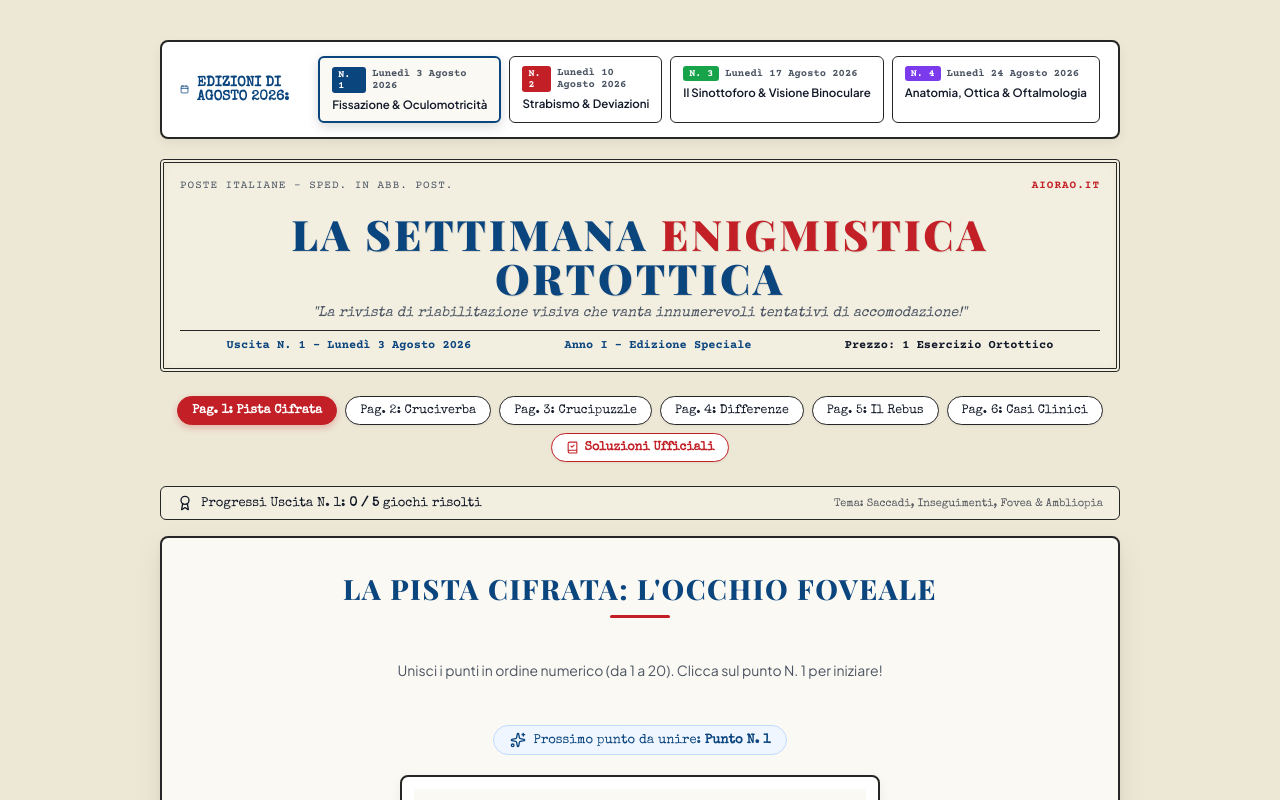
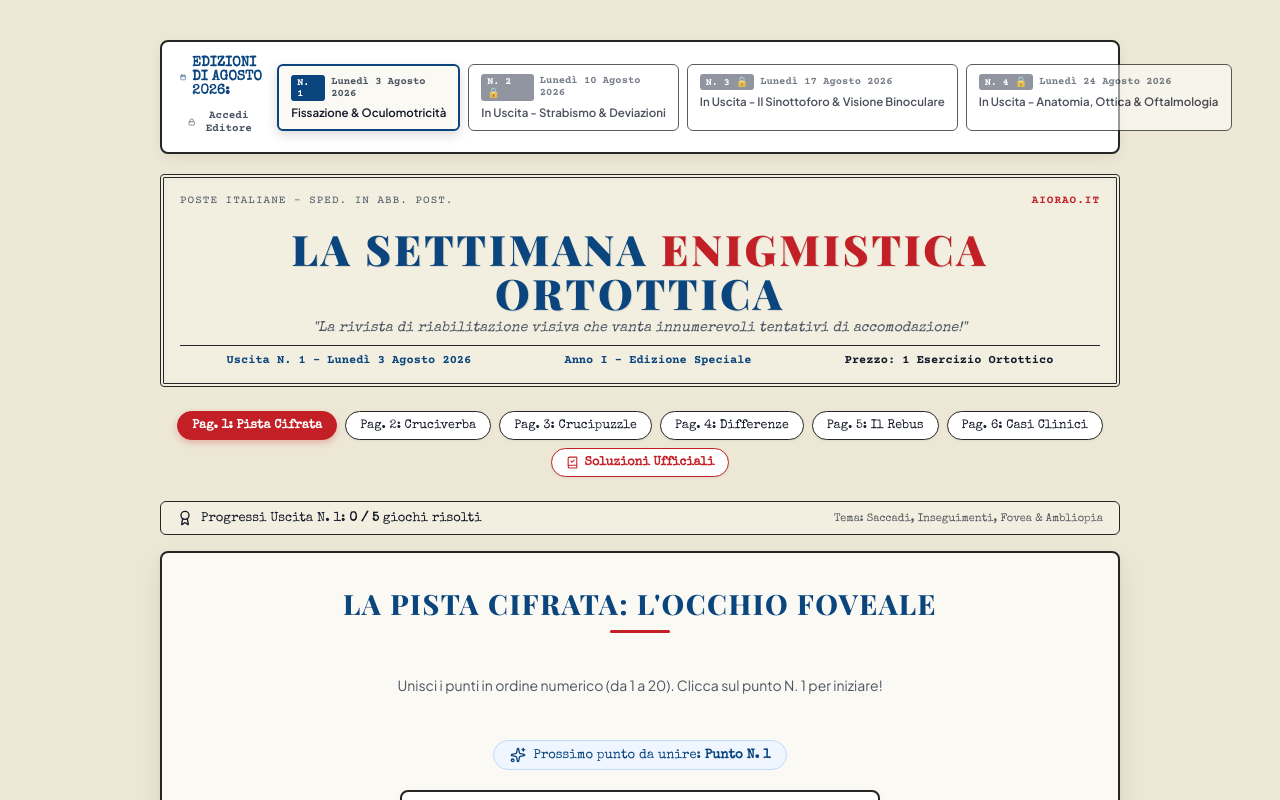
Before and after one commit to SFORNER293/Giornale-Ortottica, a React (Vite) app: page / in a window 1280 px wide. Shown: the top 800 px of the page. Built offline with nearby package versions, Linux system fonts and the light colour scheme; a web font is replaced by a local one.

Commit message:
Add issue locking for public users with Editor Admin PIN unlock and URL admin parameter

```diff
--- a/src/App.tsx
+++ b/src/App.tsx
@@ -16,12 +16,50 @@ import {
   BookOpen,
   Calendar,
   Sparkles,
-  BookCheck
+  BookCheck,
+  Lock,
+  Unlock,
+  Key
 } from 'lucide-react';
 
 function App() {
   const [selectedIssueId, setSelectedIssueId] = useState<number>(1);
   const [page, setPage] = useState<number>(1);
+
+  // Admin / Editor unlock mode
+  const [isAdmin, setIsAdmin] = useState<boolean>(() => {
+    const urlParams = new URLSearchParams(window.location.search);
+    return urlParams.get('admin') === 'true' || localStorage.getItem('ortottica_admin_mode') === 'true';
+  });
+  const [showAdminModal, setShowAdminModal] = useState<boolean>(false);
+  const [adminPinInput, setAdminPinInput] = useState<string>('');
+  const [pinError, setPinError] = useState<boolean>(false);
+  const [lockedNoticeIssue, setLockedNoticeIssue] = useState<WeeklyIssue | null>(null);
+
+  const handlePinSubmit = () => {
+    if (adminPinInput === '1234' || adminPinInput.toLowerCase() === 'admin' || adminPinInput.toLowerCase() === 'visionai') {
+      setIsAdmin(true);
+      localStorage.setItem('ortottica_admin_mode', 'true');
+      setShowAdminModal(false);
+      setAdminPinInput('');
+      setPinError(false);
+      if (lockedNoticeIssue) {
+        setSelectedIssueId(lockedNoticeIssue.id);
+        setLockedNoticeIssue(null);
+      }
+    } else {
+      setPinError(true);
+    }
+  };
+
+  const toggleAdminMode = () => {
+    if (isAdmin) {
+      setIsAdmin(false);
+      localStorage.removeItem('ortottica_admin_mode');
+    } else {
+      setShowAdminModal(true);
+    }
+  };
 
   // Store completion state per issue
   const [completedGamesByIssue, setCompletedGamesByIssue] = useState<{
@@ -67,37 +105,68 @@ function App() {
     <div id="root">
       {/* Top Edition Selector Bar */}
       <div className="issue-selector-bar">
-        <div className="issue-selector-title">
-          <Calendar size={15} />
-          <span>Edizioni di Agosto 2026:</span>
+        <div className="issue-selector-title" style={{ display: 'flex', alignItems: 'center', gap: '8px', flexWrap: 'wrap', width: '100%' }}>
+          <div style={{ display: 'flex', alignItems: 'center', gap: '6px' }}>
+            <Calendar size={15} />
+            <span>Edizioni di Agosto 2026:</span>
+          </div>
+
+          {isAdmin ? (
+            <button
+              onClick={toggleAdminMode}
+              className="admin-badge-btn active"
+              title="Modalità Editore Attiva: Tutti i 4 volumi sbloccati. Clicca per tornare alla vista utenti standard."
+            >
+              <Unlock size={12} />
+              <span>Vista Editore (Volumi Sbloccati)</span>
+            </button>
+          ) : (
+            <button
+              onClick={toggleAdminMode}
+              className="admin-badge-btn"
+              title="Clicca per inserire il PIN editore e sbloccare i volumi in anteprima"
+            >
+              <Lock size={12} />
+              <span>Accedi Editore</span>
+            </button>
+          )}
         </div>
+
         <div className="issue-buttons-list">
           {ISSUES_DATA.map((issue) => {
             const isSelected = issue.id === selectedIssueId;
             const completedCount = getCompletedCount(issue.id);
             const isFullySolved = completedCount === 5;
+            const isLocked = !issue.isReleased && !isAdmin;
 
             return (
               <button
                 key={issue.id}
                 onClick={() => {
+                  if (isLocked) {
+                    setLockedNoticeIssue(issue);
+                    return;
+                  }
                   setSelectedIssueId(issue.id);
                   if (page !== 7) setPage(1);
                 }}
                 className={`issue-select-btn ${isSelected ? 'active' : ''}`}
                 style={{
                   borderColor: isSelected ? issue.badgeColor : 'var(--border-color)',
-                  backgroundColor: isSelected ? 'var(--paper-bg)' : 'rgba(255,255,255,0.7)'
+                  backgroundColor: isSelected ? 'var(--paper-bg)' : 'rgba(255,255,255,0.7)',
+                  opacity: isLocked ? 0.75 : 1
                 }}
               >
                 <div style={{ display: 'flex', alignItems: 'center', gap: '6px' }}>
-                  <span className="issue-badge" style={{ backgroundColor: issue.badgeColor }}>
-                    N. {issue.number}
+                  <span className="issue-badge" style={{ backgroundColor: isLocked ? '#6b7280' : issue.badgeColor }}>
+                    N. {issue.number} {isLocked && '🔒'}
                   </span>
                   <span className="issue-date-text">{issue.dateStr}</span>
                   {isFullySolved && <span style={{ color: 'var(--success-color)', fontWeight: 'bold' }}>★</span>}
                 </div>
-                <div className="issue-sub-title">{issue.title}</div>
+                <div className="issue-sub-title">
+                  {isLocked ? `In Uscita - ${issue.title}` : issue.title}
+                </div>
               </button>
             );
           })}
@@ -298,6 +367,77 @@ function App() {
           <ExternalLink size={12} />
         </a>
       </footer>
+
+      {/* Modal quando un utente clicca su un volume bloccato */}
+      {lockedNoticeIssue && (
+        <div className="admin-modal-overlay" onClick={() => setLockedNoticeIssue(null)}>
+          <div className="admin-modal-box" onClick={e => e.stopPropagation()}>
+            <div style={{ display: 'flex', alignItems: 'center', gap: '8px', color: '#b45309', marginBottom: '10px' }}>
+              <Lock size={24} />
+              <h3 style={{ margin: 0, fontSize: '18px', fontFamily: 'var(--font-serif)' }}>
+                Volume N. {lockedNoticeIssue.number} in preparazione
+              </h3>
+            </div>
+            <p style={{ margin: '8px 0', fontSize: '14px', lineHeight: '1.5', color: 'var(--ink-primary)' }}>
+              Questo numero non è ancora stato pubblicato per gli utenti!
+            </p>
+            <div style={{ backgroundColor: 'var(--paper-bg)', padding: '10px', borderRadius: '6px', border: '1px stroke var(--border-color)', margin: '12px 0', fontSize: '13px' }}>
+              <div><strong>Titolo:</strong> {lockedNoticeIssue.title}</div>
+              <div><strong>Data di Uscita Prevista:</strong> {lockedNoticeIssue.dateStr}</div>
+            </div>
+            <p style={{ fontSize: '12px', color: 'var(--ink-secondary)', fontStyle: 'italic', margin: '0 0 16px 0' }}>
+              Sei l'autore del Giornale? Puoi sbloccare subito tutti i volumi per testarli e modificarli prima del lancio ufficiale!
+            </p>
+            <div style={{ display: 'flex', gap: '10px', justifyContent: 'flex-end' }}>
+              <button className="nav-button" onClick={() => setLockedNoticeIssue(null)}>Chiudi</button>
+              <button
+                className="nav-button active"
+                onClick={() => {
+                  setLockedNoticeIssue(null);
+                  setShowAdminModal(true);
+                }}
+              >
+                <Key size={14} style={{ marginRight: '4px' }} />
+                Sblocca come Editore
+              </button>
+            </div>
+          </div>
+        </div>
+      )}
+
+      {/* Modal Inserimento PIN Admin */}
+      {showAdminModal && (
+        <div className="admin-modal-overlay" onClick={() => setShowAdminModal(false)}>
+          <div className="admin-modal-box" onClick={e => e.stopPropagation()}>
+            <div style={{ display: 'flex', alignItems: 'center', gap: '8px', color: 'var(--se-blue)', marginBottom: '10px' }}>
+              <Key size={22} />
+              <h3 style={{ margin: 0, fontSize: '18px', fontFamily: 'var(--font-serif)' }}>Modalità Editore / Autore</h3>
+            </div>
+            <p style={{ margin: '0 0 12px 0', fontSize: '13px', color: 'var(--ink-secondary)' }}>
+              Inserisci il PIN editore per sbloccare e modificare in anteprima tutti i 4 volumi (PIN predefinito: <strong style={{ color: 'var(--se-red)' }}>1234</strong>):
+            </p>
+            <input
+              type="password"
+              value={adminPinInput}
+              onChange={e => {
+                setAdminPinInput(e.target.value);
+                setPinError(false);
+              }}
+              placeholder="Inserisci PIN (es. 1234)"
+              style={{ width: '100%', padding: '8px 12px', fontSize: '14px', borderRadius: '4px', border: pinError ? '2px solid var(--se-red)' : '1px solid var(--border-color)', marginBottom: '10px', boxSizing: 'border-box' }}
+              onKeyDown={e => {
+                if (e.key === 'Enter') handlePinSubmit();
+              }}
+              autoFocus
+            />
+            {pinError && <div style={{ color: 'var(--se-red)', fontSize: '12px', marginBottom: '10px', fontWeight: 'bold' }}>PIN errato! Riprova con 1234.</div>}
+            <div style={{ display: 'flex', gap: '10px', justifyContent: 'flex-end' }}>
+              <button className="nav-button" onClick={() => setShowAdminModal(false)}>Annulla</button>
+              <button className="nav-button active" onClick={handlePinSubmit}>Attiva Modo Editore</button>
+            </div>
+          </div>
+        </div>
+      )}
     </div>
   );
 }
--- a/src/data/issuesData.ts
+++ b/src/data/issuesData.ts
@@ -102,6 +102,7 @@ export interface WeeklyIssue {
   theme: string;
   slogan: string;
   badgeColor: string;
+  isReleased: boolean;
   targetData: TargetData;
   crosswordData: CrosswordData;
   wordSearchData: WordSearchData;
@@ -123,6 +124,7 @@ export const ISSUES_DATA: WeeklyIssue[] = [
     theme: "Saccadi, Inseguimenti, Fovea & Ambliopia",
     slogan: "La rivista di riabilitazione visiva che vanta innumerevoli tentativi di accomodazione!",
     badgeColor: "#0b457e",
+    isReleased: true,
     targetData: {
       subtitle: "Procedi dal primo termine esterno (OTTOTIPO) fino al centro (VISIONALE) collegando esclusivamente concetti clinici ed anatomici dell'oculomotricità!",
       startWord: "Ottotipo",
@@ -271,6 +273,7 @@ export const ISSUES_DATA: WeeklyIssue[] = [
     theme: "Cover Test, Esotropia, Exotropia & Prismi",
     slogan: "Perché allineare lo sguardo è un'arte che richiede la giusta diottria prismatica!",
     badgeColor: "#c22026",
+    isReleased: false,
     targetData: {
       subtitle: "Procedi dal primo termine esterno (OCCLUSORE) fino al centro (STRABISMO) collegando i concetti ortottici!",
       startWord: "Occlusore",
@@ -415,6 +418,7 @@ export const ISSUES_DATA: WeeklyIssue[] = [
     theme: "I 3 Gradi di Worth: Percezione, Fusione e Stereopsi",
     slogan: "Dalla percezione simultanea alla fusione 3D: il magico mondo del Sinottoforo!",
     badgeColor: "#16a34a",
+    isReleased: false,
     targetData: {
       subtitle: "Procedi dal primo termine (SINOTTOFORO) al centro (BINOCULARITÀ) percorrendo i 3 Gradi di Worth!",
       startWord: "Sinottoforo",
@@ -558,6 +562,7 @@ export const ISSUES_DATA: WeeklyIssue[] = [
     theme: "Cornea, Cristallino, Vizi di Rifrazione e Campo Visivo",
     slogan: "Dalla rifrazione alla retina: esplora le meraviglie ottiche dell'occhio humano!",
     badgeColor: "#7c3aed",
+    isReleased: false,
     targetData: {
       subtitle: "Procedi dal primo termine (CORNEA) fino al centro (OFTALMOLOGIA) collegando i concetti ottici!",
       startWord: "Cornea",
--- a/src/index.css
+++ b/src/index.css
@@ -948,3 +948,59 @@ body {
   overflow: hidden;
   text-overflow: ellipsis;
 }
+
+/* Admin / Editor Unlock Modal & Controls */
+.admin-badge-btn {
+  display: inline-flex;
+  align-items: center;
+  gap: 5px;
+  background-color: white;
+  border: 1px stroke var(--border-color);
+  padding: 3px 8px;
+  border-radius: 4px;
+  font-size: 11px;
+  font-family: var(--font-mono);
+  font-weight: bold;
+  color: var(--ink-secondary);
+  cursor: pointer;
+  transition: all 0.2s ease;
+  margin-left: auto;
+}
+
+.admin-badge-btn:hover {
+  background-color: var(--paper-bg);
+  border-color: var(--se-blue);
+  color: var(--se-blue);
+}
+
+.admin-badge-btn.active {
+  background-color: #fef3c7;
+  border-color: #d97706;
+  color: #b45309;
+}
+
+.admin-modal-overlay {
+  position: fixed;
+  top: 0;
+  left: 0;
+  width: 100vw;
+  height: 100vh;
+  background-color: rgba(0, 0, 0, 0.55);
+  backdrop-filter: blur(3px);
+  display: flex;
+  justify-content: center;
+  align-items: center;
+  z-index: 1000;
+  padding: 16px;
+  box-sizing: border-box;
+}
+
+.admin-modal-box {
+  background-color: white;
+  border: 2px stroke var(--se-blue);
+  border-radius: 8px;
+  padding: 24px;
+  max-width: 440px;
+  width: 100%;
+  box-shadow: 0 10px 25px rgba(0,0,0,0.25);
+}
```
